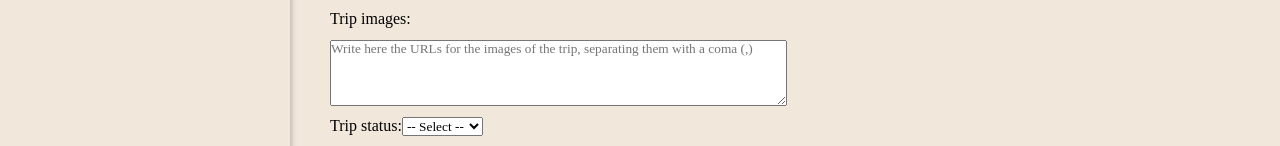
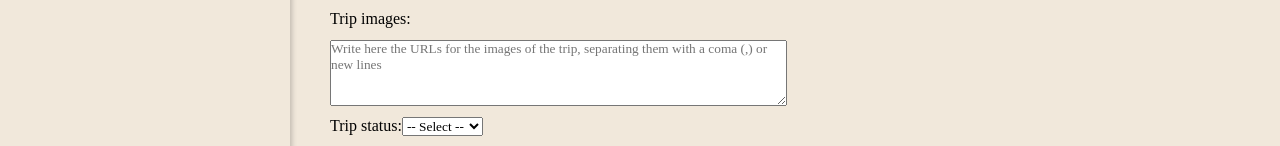
Before and after one commit to LenaH92/travel-journal-forntend, a React (Vite) app: page /trip/new in a window 1280 px wide. Shown: the part 642-788 px from the top of the page. Built offline with nearby package versions, Linux system fonts and the light colour scheme; no server answers; a web font is replaced by a local one.

Commit message:
url input will work with , and spaces, ans so on

```diff
--- a/src/pages/AddNewTripPage.jsx
+++ b/src/pages/AddNewTripPage.jsx
@@ -65,6 +65,20 @@ const AddNewTripPage = ({ trips, setTrips, fetchTrips }) => {
         navigate('/my-trips')
 
     }
+
+    // Handleing input or url, so whether , or next line, I dont understand very well how this wors but it does
+    const [inputText, setInputText] = useState(''); // for the text input
+
+    const handleInputChange = (event) => {
+        const value = event.target.value;
+        setInputText(value);
+
+        // processing what the user writes
+        const newImages = value
+            .split(/\s*,\s*|\s*\n\s*/).map(url => url.trim())
+            .filter(url => url.length > 0); // filter empty url
+        setImages(newImages);
+    };
 
 
     return (<div id="newTripPage">
@@ -140,9 +154,9 @@ const AddNewTripPage = ({ trips, setTrips, fetchTrips }) => {
                 required
                 rows="4"
                 cols="50"
-                value={images.join(",")}
-                placeholder="Write here the URLs for the images of the trip, separating them with a coma (,)"
-                onChange={(event) => setImages(event.target.value.split(/\s*,\s*|\s*\n\s*/).map(url => url.trim()))} />
+                value={inputText} // Mostramos el texto tal cual el usuario lo escribe
+                placeholder="Write here the URLs for the images of the trip, separating them with a coma (,) or new lines"
+                onChange={handleInputChange} />
 
 
             <label>
```
